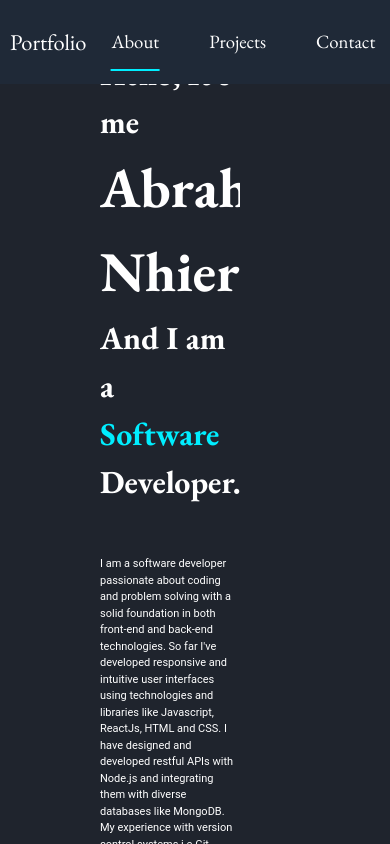
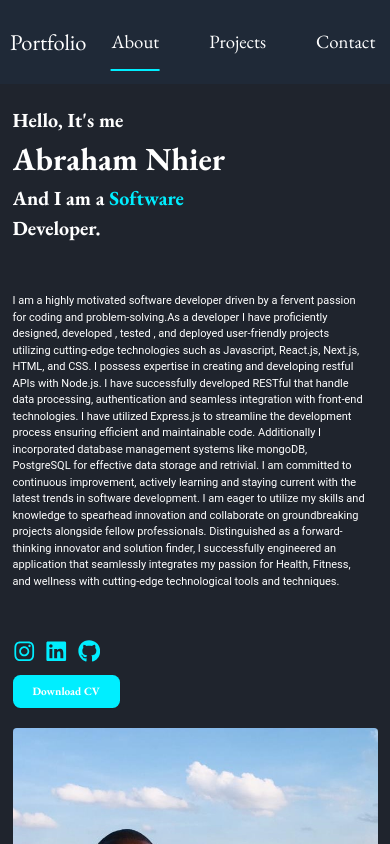
Before and after one commit to nhier17/portfolio, a React (Create React App) app: page / in a window 390 px wide. Shown: the top 844 px of the page. Built offline with nearby package versions, Linux system fonts and the light colour scheme; the HTML template or start-up script is replaced by a standard one.

Commit message:
improved styling

```diff
--- a/src/App.js
+++ b/src/App.js
@@ -5,17 +5,22 @@ import { Routes, Route } from "react-router-dom"
 import Contact from "./pages/Contact"
 import Projects from "./pages/Projects"
 import ProjectDetails from "./pages/ProjectDetails"
+import { AnimatePresence } from "framer-motion"
+import ScrollTop from "./components/ScrollTop"
 
 function App() {
   return (
     <div className="App">
       <NavBar/>
+      <ScrollTop/>
+      <AnimatePresence>
       <Routes>
         <Route path="/" element={<About />} />
         <Route path="/contacts" element={<Contact />} />
         <Route path="/projects" element={<Projects />} />
         <Route path="/projects/:id" element={<ProjectDetails />} />
       </Routes>
+      </AnimatePresence>
        </div>
   );
 }
--- a/src/components/AboutSection.jsx
+++ b/src/components/AboutSection.jsx
@@ -1,7 +1,7 @@
 import React from 'react'
 import { FaLinkedin,FaGithub } from "react-icons/fa";
 import { FaInstagram } from "react-icons/fa6";
-import me from "../images/me.JPEG"
+import me2 from "../images/me2.JPEG"
 import { motion } from "framer-motion"
 import { titleAnim, fade, photoAnim } from "../animations";
 
@@ -9,50 +9,49 @@ const AboutSection = () => {
   const linkedinUrl = "https://www.linkedin.com/in/nhier"
   const githubUrl ="https://github.com/nhier17"
   return (
-    <motion.div className="min-h-screen md:flex items-center justify-between py-20 px-40">
-      <motion.div className="flex-1 pr-20 z-[2]">
-        <motion.div >
+    <motion.div className="md:min-h-screen md:flex items-center justify-between py-10 md:py-10 px-5 md:px-20 mt-32">
+      <motion.div className="flex-1 pr-5 md:pr:20 z-[2]">
+        <motion.div>
           <motion.div className="overflow-hidden">
             <motion.h2
             variants={titleAnim}
-             className="text-[3.2rem]  font-bold font-Roboto">Hello, It's me</motion.h2>
+             className="text-[2rem] md:text-[3.2rem] font-bold font-Roboto">Hello, It's me</motion.h2>
             <h1
             variants={titleAnim}
-            className="text-[5.6rem] lg:text-[5.6rem] xl:text-[5.6rem] font-bold">Abraham Nhier</h1>
+            className="text-[3.2rem] md:text-[5.6rem] lg:text-[5.6rem] xl:text-[5.6rem] font-bold">Abraham Nhier</h1>
           </motion.div>
           <motion.div className="overflow-hidden">
             <motion.h2
             variants={titleAnim}
-            className="text-[3.2rem] font-bold">
+            className="text-[2rem] md:text-[3.2rem] font-bold">
               And  I am a <span className="text-[#0ef]">Software</span>
             </motion.h2>
           </motion.div>
-          <motion.div className="text-[3.2rem] lg:text-4xl xl:text-5xl font-bold overflow-hidden">
+          <motion.div className="text-[2rem] md:text-4xl lg:text-5xl font-bold overflow-hidden">
             <motion.h2 variants={titleAnim}>Developer.</motion.h2>
           </motion.div>
         </motion.div>
         <motion.p
         variants={fade}
-          className="text-[1.1rem] py-20 md:text-base lg:text-lg xl:text-xl max-w-xl">
-        I am a software developer passionate about coding and problem solving with a solid foundation in both front-end and back-end technologies.
-        So far I've developed responsive and intuitive user interfaces using technologies and libraries like Javascript, ReactJs, HTML and CSS.
-         I have designed and developed restful APIs with Node.js and integrating them with diverse databases like MongoDB.
-          My experience with version control systems i.e Git ensures smooth collaboration and effective code management.
-           I am open to learning and staying updated on the latest industry trends which will allow me to incorporate cutting edge solutions into my work.
-            Looking forward to contribute to innovative projects and collaborate with like-minded individuals.
+          className="text-[1.1rem] md:text-base py-20  lg:text-lg xl:text-xl">
+  I am a highly motivated software developer driven by a fervent passion for coding and problem-solving.As a developer I have proficiently designed, developed , tested , and deployed user-friendly projects utilizing cutting-edge technologies such as Javascript, React.js, Next.js, HTML, and CSS. I possess expertise in creating and developing restful APIs with Node.js. I have successfully developed RESTful that handle data processing, authentication and seamless integration with front-end technologies.
+I have utilized Express.js to streamline the development process ensuring efficient and maintainable code.
+Additionally I incorporated database management systems like mongoDB, PostgreSQL for effective data storage and retrivial.
+ I am committed to continuous improvement, actively learning and staying current with the latest trends in software development. I am eager to utilize my skills and knowledge to spearhead innovation and collaborate on groundbreaking projects alongside fellow professionals.
+Distinguished as a forward-thinking innovator and solution finder, I successfully engineered an application that seamlessly integrates my passion for Health, Fitness, and wellness with cutting-edge technological tools and techniques.
         </motion.p>
-        <motion.div className="flex items-center text-5xl text-[#0ef] gap-4 cursor-pointer">
+        <motion.div className="flex items-center text-4xl md:text-5xl text-[#0ef] gap-4 cursor-pointer">
           <FaInstagram/>
           <a href={linkedinUrl}><FaLinkedin/></a>
           <a href={githubUrl}><FaGithub/></a>
           </motion.div>
-        <a className="inline-block p-4 px-8 lg:p-7 bg-[#0ef] shadow-sm  rounded-xl text-xl font-bold mt-5 transition-none duration-75" href={githubUrl}>Download CV</a>
+        <a className="inline-block p-3 md:p-4 px-8 lg:p-5 bg-[#0ef] shadow-sm  rounded-xl text-lg md:text-xl font-bold mt-5 transition-all duration-75" href={githubUrl}>Download CV</a>
       </motion.div>
       <motion.div className="flex-1 overflow-hidden z-[2]">
         <motion.img
         variants={photoAnim}
-        className="w-full h-[80vh] mx-auto object-cover"
-        src={me} alt="profile" />
+        className="w-50 h-auto md:w-2/3 lg:w-1/2 m-auto object-cover rounded-md mt-8 overflow-hidden"
+        src={me2} alt="profile" />
       </motion.div>
        </motion.div>
   )
--- a/src/components/Faqs.jsx
+++ b/src/components/Faqs.jsx
@@ -9,7 +9,7 @@ const Faqs = () => {
         <AnimatePresence>
         <Toggle title="What is Abraham's TechStack and SkillSet?">
           <div className="py-[2rem]">
-          <p className="py-[1rem] text-2xl">
+          <div className="py-[1rem] text-2xl">
             <ul className="p-[2rem]">
              <li> Software immersive development using React.js, JavaScript, Next.js, Node.js, HTML and CSS.</li>
              <ul>
@@ -28,7 +28,7 @@ const Faqs = () => {
                         authorization</li>
                 </ul>
             </ul>
-          </p>
+          </div>
           </div>
         </Toggle>
         </AnimatePresence>
--- a/src/components/NavBar.jsx
+++ b/src/components/NavBar.jsx
@@ -25,7 +25,7 @@ const NavLink = ({ to, text }) => {
 
     return (
       <li className="relative px-10">
-        <Link to={to} className="text-white text-3xl hover:bg-[#0ef]">
+        <Link to={to} className="text-white text-3xl">
           {text}
           <motion.div
             className="h-1 bg-[#0ef] w-0 absolute bottom-[-80%] left-1/2 transform -translate-x-1/2 transition-all duration-750"
--- a/src/index.css
+++ b/src/index.css
@@ -21,11 +21,20 @@ html {
   font-size: 62.5%;
   overflow-x: hidden;
 }
+html::-webkit-scrollbar{
+  width: 0.5rem;
+}
+html::-webkit-slider-thumb{
+  background-color: grey;
+}
+html::-webkit-scrollbar-track{
+  background: grey;
+}
 body {
   background: var(--bg-color);
   color: var(--text-color);
   font-family: 'EB Garamond',serif;
-
+ user-select: none;
 }
 p {
   font-family: 'Roboto',sans-serif;
--- a/src/pages/ProjectDetails.jsx
+++ b/src/pages/ProjectDetails.jsx
@@ -33,13 +33,13 @@ const ProjectDetails = () => {
             src={project.mainImg} alt="shoppers" />
         </div>
 
-        <div className="my-20 mx-20 items-center">
+        <div className="my-20 mx-10 md:mx-20 items-center">
             <h3 className="text-3xl">Links</h3>
             <div className="w-full h-1 bg-[#0ef] m-4"></div>
         </div>
         <div className="flex  items-center ">
             {project.links.map((link) => (
-                <div className="items-center justify-center my-20 mx-20">
+                <div className="items-center justify-center my-20 mx-20" key={link.url}>
                 <a
                 className="font-semibold text-3xl no-underline p-4 rounded-md ring-2 transition-transform ease-in-out duration-300 hover:transform scale-105 hover:ring-[#0ef]"
                  href={link.url} target="_blank" rel="noreferrer" key={link.url}>
@@ -55,7 +55,7 @@ const ProjectDetails = () => {
         </div>
         <div className="min-h-[50vh]">
             <img
-            className="w-3/4 h-full object-cover my-20 mx-40"
+            className="w-3/4 h-full object-cover my-20 mx-20"
             src={project.secondaryImg} alt={project.title} />
         </div>
     </motion.div>
```
Also changed, not shown: src/images/me2.JPEG (added).
